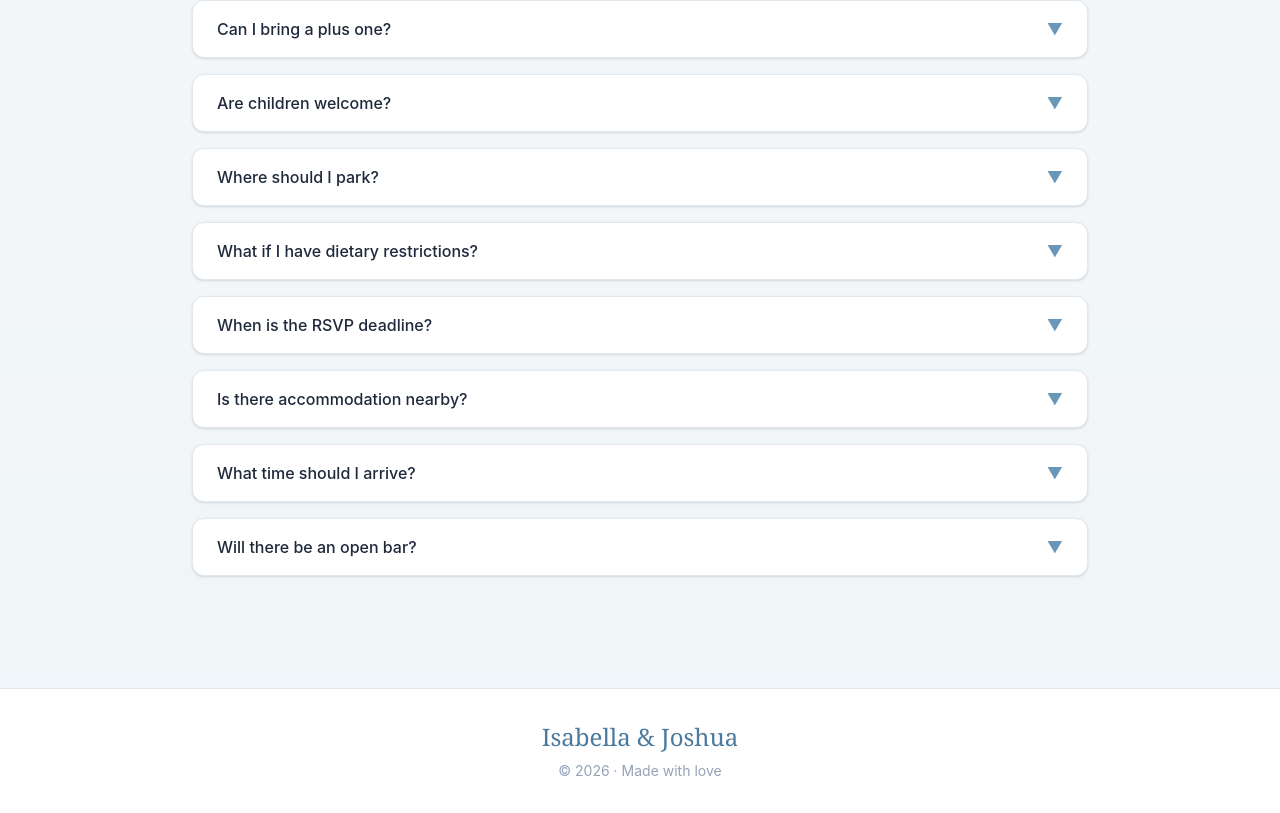
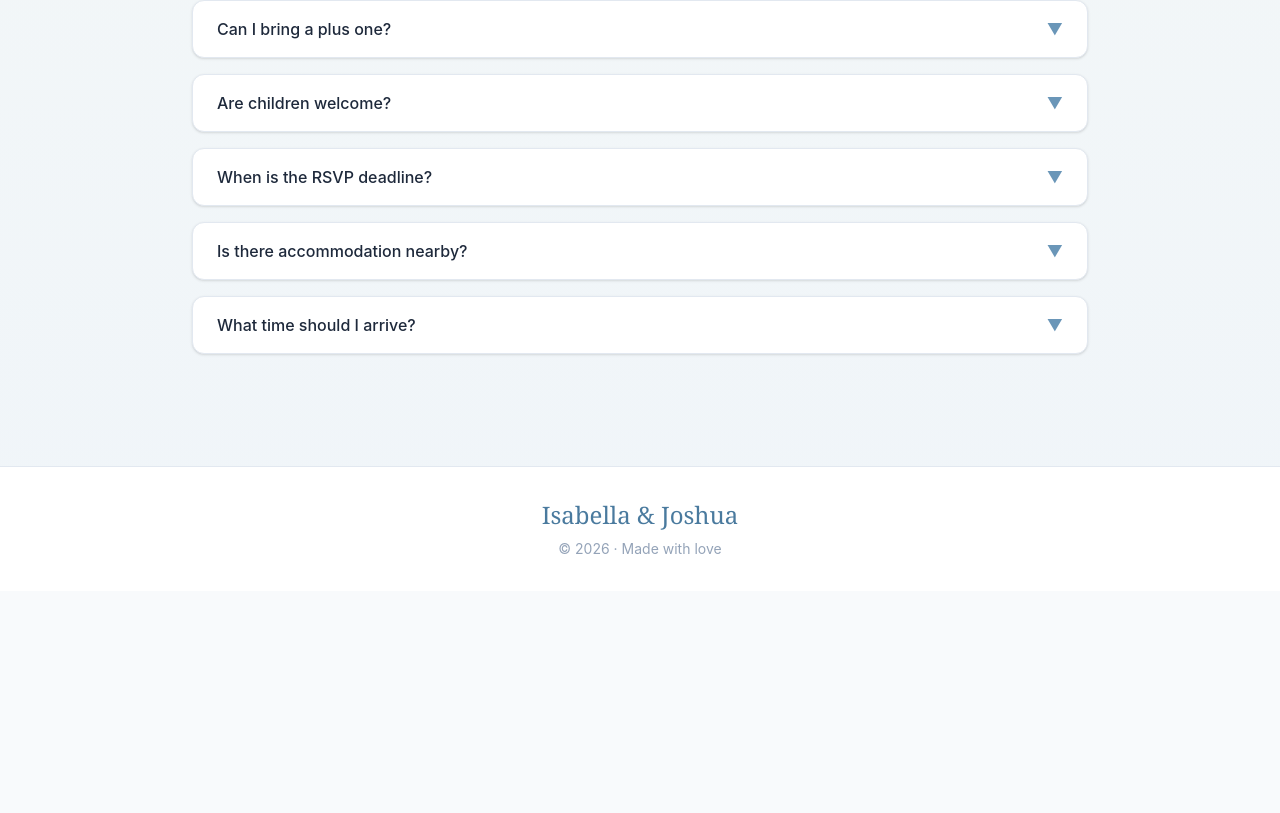
Before and after one commit to josh-133/wedding-website, a Vue app in the folder frontend/: page / in a window 1280 px wide. Shown: the part 2261-3074 px from the top of the page. After the commit the page ends 2852 px from the top, so only its background shows below. Built offline with nearby package versions, Linux system fonts and the light colour scheme; no server answers.

Commit message:
Update FAQs with wedding-specific details and remove unused questions
Co-Authored-By: Claude Opus 4.6 <noreply@anthropic.com>

```diff
--- a/frontend/src/views/HomePage.vue
+++ b/frontend/src/views/HomePage.vue
@@ -73,35 +73,23 @@ const dressCodeInfo = {
 const faqItems = [
   {
     question: 'Can I bring a plus one?',
-    answer: 'Your invitation will specify if you have a plus one. If you\'re unsure, please reach out to us directly.'
+    answer: 'If you\'ve been given a plus one, a separate invitation will be sent to them. If you have any questions, please don\'t hesitate to reach out to us.'
   },
   {
     question: 'Are children welcome?',
-    answer: 'While we love your little ones, our wedding will be an adults-only celebration. We hope this gives you a chance to enjoy a night out! If you have any concerns, please reach out to us as exceptions can be made.'
-  },
-  {
-    question: 'Where should I park?',
-    answer: 'Free parking is available at the venue. Please see the venue section above for specific details.'
-  },
-  {
-    question: 'What if I have dietary restrictions?',
-    answer: 'Please let us know your dietary requirements when you RSVP. We\'re happy to accommodate allergies and dietary preferences.'
+    answer: 'While we love your little ones, our wedding will be an adults-only celebration. We hope this gives you a chance to enjoy a night out! The only exceptions will be made for family travelling from afar.'
   },
   {
     question: 'When is the RSVP deadline?',
-    answer: 'Please RSVP as soon as possible so we can finalize catering and seating arrangements.'
+    answer: 'Please RSVP for the wedding by 31st March 2027 so we can finalize catering and seating arrangements.'
   },
   {
     question: 'Is there accommodation nearby?',
-    answer: 'Yes! We recommend the Hilton Hotel which is a 5-minute drive from the venue. We\'ve arranged a group rate - use code WEDDING2027 when booking.'
+    answer: 'If you would like to book accommodation, please contact our wedding coordinator Crystal Bihun on 08 8130 9237 or wedding.coordinator@mtloftyhouse.com.au for further information.'
   },
   {
     question: 'What time should I arrive?',
     answer: 'Please arrive 15-30 minutes before the ceremony start time to find your seats.'
-  },
-  {
-    question: 'Will there be an open bar?',
-    answer: 'Yes! We\'ll have a full open bar throughout the reception.'
   }
 ]
 
```
